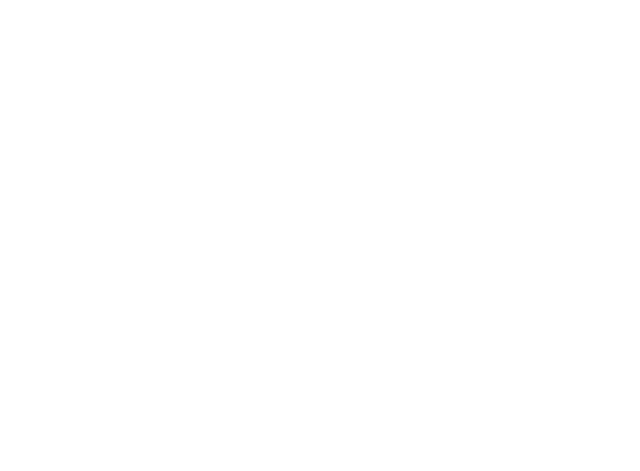
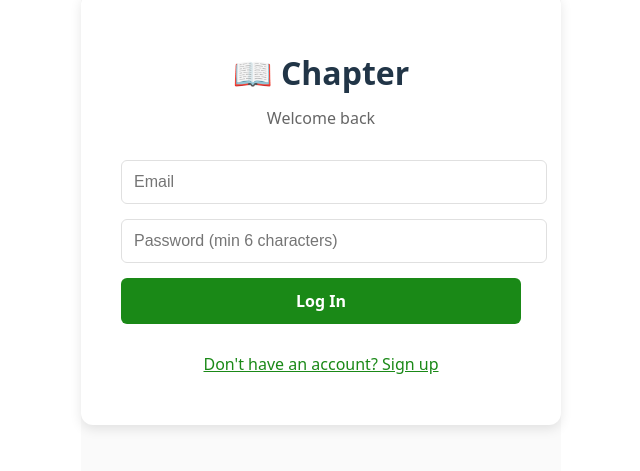
Before and after one commit to khonglum/chapter-app, a React (Vite) app: page /login in a window 1280 px wide. Before the commit this address had no page. Shown: the part 223-694 px from the top of the page, without its empty margins (319-959 px from the left). Built offline with nearby package versions, Linux system fonts and the light colour scheme.

Commit message:
Add authentication

```diff
--- a/src/App.jsx
+++ b/src/App.jsx
@@ -5,6 +5,7 @@
 import MyTimeline from './pages/MyTimeline';
 import Profile from './pages/Profile';
 import CreateChapter from './pages/CreateChapter';
+import Login from './auth/Login';
 
 function App() {
   return (
@@ -15,6 +16,7 @@
         <Route path="/timeline" element={<MyTimeline />} />
         <Route path="/profile" element={<Profile />} />
         <Route path="/create" element={<CreateChapter />} />
+        <Route path="/login" element={<Login />} />
       </Routes>
     </Router>
   );
--- /dev/null
+++ b/src/auth/Login.jsx
@@ -0,0 +1,160 @@
+import { useState } from 'react';
+import { useNavigate } from 'react-router-dom';
+import { signInWithEmailAndPassword, createUserWithEmailAndPassword } from 'firebase/auth';
+import { auth } from '../firebase';
+
+function Login() {
+  const navigate = useNavigate();
+  const [isSignup, setIsSignup] = useState(false);
+  const [email, setEmail] = useState('');
+  const [password, setPassword] = useState('');
+  const [name, setName] = useState('');
+  const [error, setError] = useState('');
+  const [loading, setLoading] = useState(false);
+
+  const handleSubmit = async (e) => {
+    e.preventDefault();
+    setError('');
+    setLoading(true);
+
+    try {
+      if (isSignup) {
+        await createUserWithEmailAndPassword(auth, email, password);
+        alert('Account created! Welcome to Chapter! 🎉');
+      } else {
+        await signInWithEmailAndPassword(auth, email, password);
+      }
+      navigate('/');
+    } catch (err) {
+      setError(err.message);
+    }
+    setLoading(false);
+  };
+
+  return (
+    <div style={{
+      minHeight: '100vh',
+      display: 'flex',
+      alignItems: 'center',
+      justifyContent: 'center',
+      background: '#fafafa'
+    }}>
+      <div style={{
+        background: 'white',
+        padding: '40px',
+        borderRadius: '12px',
+        boxShadow: '0 4px 12px rgba(0,0,0,0.1)',
+        width: '100%',
+        maxWidth: '400px'
+      }}>
+        <h1 style={{ fontSize: '2em', marginBottom: '10px', textAlign: 'center' }}>
+          📖 Chapter
+        </h1>
+        <p style={{ textAlign: 'center', color: '#666', marginBottom: '30px' }}>
+          {isSignup ? 'Create your account' : 'Welcome back'}
+        </p>
+
+        <form onSubmit={handleSubmit}>
+          {isSignup && (
+            <input
+              type="text"
+              placeholder="Your name"
+              value={name}
+              onChange={(e) => setName(e.target.value)}
+              required
+              style={{
+                width: '100%',
+                padding: '12px',
+                marginBottom: '15px',
+                border: '1px solid #e0e0e0',
+                borderRadius: '6px',
+                fontSize: '1em'
+              }}
+            />
+          )}
+
+          <input
+            type="email"
+            placeholder="Email"
+            value={email}
+            onChange={(e) => setEmail(e.target.value)}
+            required
+            style={{
+              width: '100%',
+              padding: '12px',
+              marginBottom: '15px',
+              border: '1px solid #e0e0e0',
+              borderRadius: '6px',
+              fontSize: '1em'
+            }}
+          />
+
+          <input
+            type="password"
+            placeholder="Password (min 6 characters)"
+            value={password}
+            onChange={(e) => setPassword(e.target.value)}
+            required
+            minLength={6}
+            style={{
+              width: '100%',
+              padding: '12px',
+              marginBottom: '15px',
+              border: '1px solid #e0e0e0',
+              borderRadius: '6px',
+              fontSize: '1em'
+            }}
+          />
+
+          {error && (
+            <div style={{
+              padding: '10px',
+              background: '#fee',
+              color: '#c00',
+              borderRadius: '6px',
+              marginBottom: '15px',
+              fontSize: '0.9em'
+            }}>
+              {error}
+            </div>
+          )}
+
+          <button
+            type="submit"
+            disabled={loading}
+            style={{
+              width: '100%',
+              padding: '12px',
+              background: loading ? '#ccc' : '#1a8917',
+              color: 'white',
+              border: 'none',
+              borderRadius: '6px',
+              fontSize: '1em',
+              fontWeight: '600',
+              cursor: loading ? 'not-allowed' : 'pointer'
+            }}
+          >
+            {loading ? 'Loading...' : (isSignup ? 'Sign Up' : 'Log In')}
+          </button>
+        </form>
+
+        <div style={{ textAlign: 'center', marginTop: '20px' }}>
+          <button
+            onClick={() => setIsSignup(!isSignup)}
+            style={{
+              background: 'none',
+              border: 'none',
+              color: '#1a8917',
+              cursor: 'pointer',
+              textDecoration: 'underline'
+            }}
+          >
+            {isSignup ? 'Already have an account? Log in' : "Don't have an account? Sign up"}
+          </button>
+        </div>
+      </div>
+    </div>
+  );
+}
+
+export default Login;
--- a/src/pages/CreateChapter.jsx
+++ b/src/pages/CreateChapter.jsx
@@ -1,3 +1,5 @@
+import { useEffect } from 'react';
+import { auth } from '../firebase';
 import { useState } from 'react';
 import { useNavigate } from 'react-router-dom';
 import { collection, addDoc } from 'firebase/firestore';
@@ -14,6 +16,12 @@
   const [tags, setTags] = useState('');
   const [loading, setLoading] = useState(false);
 
+  useEffect(() => {
+  if (!auth.currentUser) {
+    navigate('/login');
+  }
+}, [navigate]);
+
   const handlePublish = async () => {
     if (!title || !story || !country) {
       alert('Please fill in title, story, and country!');
@@ -28,7 +36,8 @@
         date: date || new Date().getFullYear().toString(),
         country,
         tags: tags.split(',').map(t => t.trim()).filter(t => t),
-        author: 'Your Name', // We'll add real auth later
+        author: auth.currentUser?.displayName || auth.currentUser?.email || 'Anonymous',
+        authorId: auth.currentUser?.uid,
         createdAt: new Date(),
         likes: 0,
         comments: []
--- a/src/pages/Profile.jsx
+++ b/src/pages/Profile.jsx
@@ -1,3 +1,5 @@
+import { signOut } from 'firebase/auth';
+import { auth } from '../firebase';
 import { useState } from 'react';
 import BottomNav from '../components/BottomNav';
 import SettingsIcon from '@mui/icons-material/Settings';
@@ -15,7 +17,15 @@
         alignItems: 'center'
       }}>
         <h1 style={{ fontSize: '1.5em', margin: 0 }}>Profile</h1>
-        <SettingsIcon style={{ cursor: 'pointer', color: '#666' }} />
+        <SettingsIcon
+  onClick={() => {
+    if (window.confirm('Log out?')) {
+      signOut(auth);
+      window.location.href = '/login';
+    }
+  }}
+  style={{ cursor: 'pointer', color: '#666' }}
+/>
       </div>
 
       {/* Profile Header */}
```
